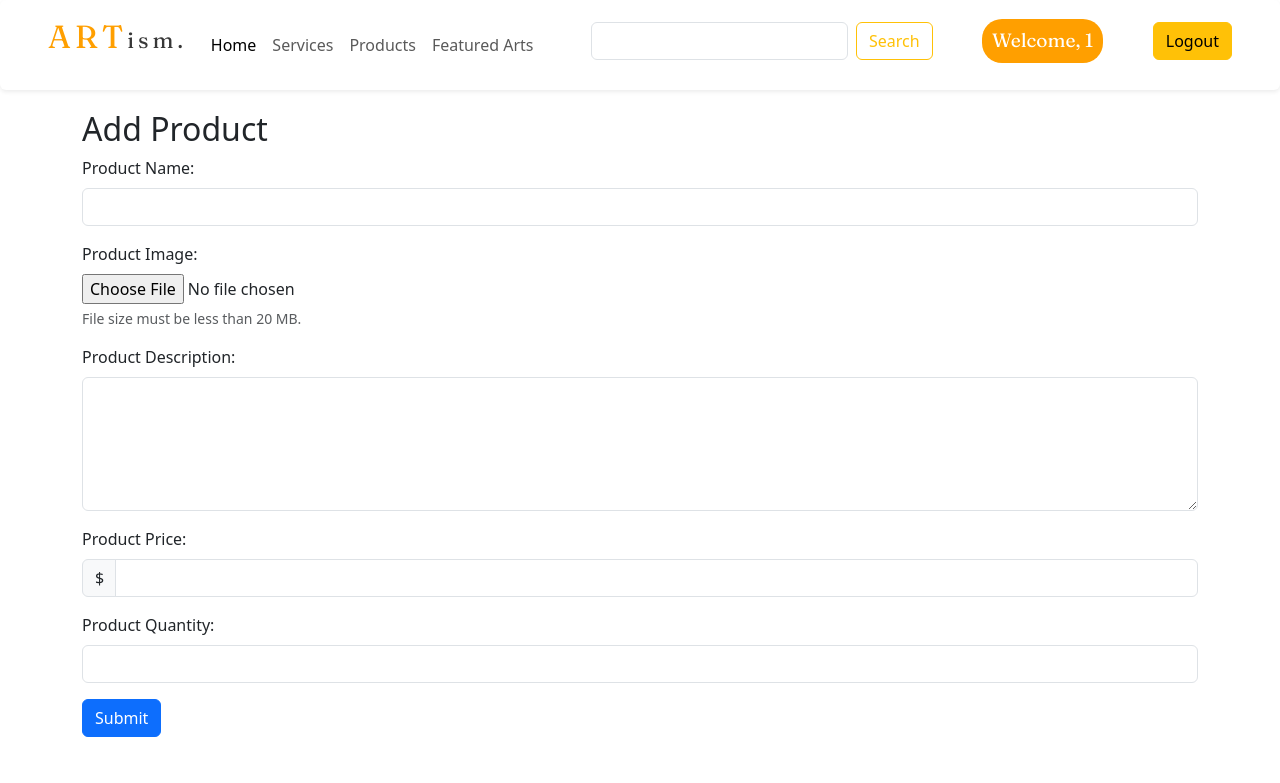
After one commit to ishraqfatin/webApp, a PHP site: page /addProduct.php in a window 1280 px wide. The commit adds this page. Shown: the top 783 px of the page. Run offline with PHP 8.4, Linux system fonts and the light colour scheme; the visitor is signed in with stand-in values (Sample User, id 1); some web fonts are replaced.

Commit message:
feat: login, homepage, product page, session based acitvity added.

```diff
--- /dev/null
+++ b/addProduct.php
@@ -0,0 +1,121 @@
+<?php
+include('session.php');
+
+if (!isset($_SESSION['login_user']) || empty($_SESSION['login_user'])) {
+	header("Location: ./login_page/login.php");
+	exit;
+}
+
+// Check if the form was submitted
+if ($_SERVER["REQUEST_METHOD"] == "POST") {
+	include 'connect.php';
+	// Retrieve the form data
+	$name = $_POST["name"];
+	$image = $_FILES["image"];
+	$description = $_POST["description"];
+	$price = $_POST["price"];
+	$quantity = $_POST["quantity"];
+	$userId = $_SESSION['login_id'];
+
+	// Check if the image file is valid and move it to the server
+	$target_dir = "./uploads/";
+	$target_file = $target_dir . basename($image["name"]);
+	$imageFileType = strtolower(pathinfo($target_file, PATHINFO_EXTENSION));
+	$uploadOk = 1;
+	// Check if image file is a actual image or fake image
+	if (isset($_POST["submit"])) {
+		$check = getimagesize($image["tmp_name"]);
+		if ($check !== false) {
+			$uploadOk = 1;
+		} else {
+			echo "File is not an image.";
+			$uploadOk = 0;
+		}
+	}
+	// Check file size
+	if ($image["size"] > 20000000) {
+		echo "Sorry, your file is too large.";
+		$uploadOk = 0;
+	}
+	// Allow certain file formats
+	if (
+		$imageFileType != "jpg" && $imageFileType != "png" && $imageFileType != "jpeg"
+		&& $imageFileType != "gif"
+	) {
+		echo "Sorry, only JPG, JPEG, PNG & GIF files are allowed.";
+		$uploadOk = 0;
+	}
+	if ($uploadOk == 0) {
+		echo "Sorry, your file was not uploaded.";
+		// if everything is ok, try to upload file
+	} else {
+		if (move_uploaded_file($image["tmp_name"], $target_file)) {
+			echo "The file " . basename($image["name"]) . " has been uploaded.";
+		} else {
+			echo "Sorry, there was an error uploading your file.";
+		}
+	}
+
+	// Insert the product into the database
+	$sql = "INSERT INTO products (productName, productImage, productDescription, productPrice, productQuantity, userId)
+	VALUES ('$name', '$target_file', '$description', '$price', '$quantity', '1' )";
+	if ($con->query($sql) === TRUE) {
+		echo "New product created successfully";
+		echo $target_file;
+	} else {
+		echo "Error: " . $sql . "<br>" . $con->error;
+	}
+
+	// Close the database connection
+	$con->close();
+}
+?>
+<html>
+
+	<head>
+		<title>Add Product</title>
+		<meta charset="utf-8">
+		<meta name="viewport" content="width=device-width, initial-scale=1">
+		<link rel="stylesheet" href="https://maxcdn.bootstrapcdn.com/bootstrap/4.5.2/css/bootstrap.min.css">
+		<script src="https://ajax.googleapis.com/ajax/libs/jquery/3.5.1/jquery.min.js"></script>
+		<script src="https://cdnjs.cloudflare.com/ajax/libs/popper.js/1.16.0/umd/popper.min.js"></script>
+		<script src="https://maxcdn.bootstrapcdn.com/bootstrap/4.5.2/js/bootstrap.min.js"></script>
+	</head>
+
+	<body>
+		<?php include 'userNav.php' ?>
+		<div class="container" style="margin-top:20px">
+			<h2>Add Product</h2>
+			<form action="" method="post" enctype="multipart/form-data">
+				<div class="form-group">
+					<label for="name">Product Name:</label>
+					<input type="text" class="form-control" id="name" name="name" required>
+				</div>
+				<div class="form-group">
+					<label for="image">Product Image:</label>
+					<input type="file" class="form-control-file" id="image" name="image" accept="image/*" required>
+					<small class="form-text text-muted">File size must be less than 20 MB.</small>
+				</div>
+				<div class="form-group">
+					<label for="description">Product Description:</label>
+					<textarea class="form-control" id="description" name="description" rows="5" required></textarea>
+				</div>
+				<div class="form-group">
+					<label for="price">Product Price:</label>
+					<div class="input-group mb-3">
+						<div class="input-group-prepend">
+							<span class="input-group-text">$</span>
+						</div>
+						<input type="number" class="form-control" id="price" name="price" min="0.01" step="0.01" required>
+					</div>
+				</div>
+				<div class="form-group">
+					<label for="quantity">Product Quantity:</label>
+					<input type="number" class="form-control" id="quantity" name="quantity" min="1" required>
+				</div>
+				<button type="submit" class="btn btn-primary">Submit</button>
+			</form>
+		</div>
+	</body>
+
+</html>
--- /dev/null
+++ b/connect.php
@@ -0,0 +1,19 @@
+<?php
+/* Find Mistakes in your code or Database connection */
+/* Enable Show Errors From Apache Server */
+/* Try Debugging */
+ini_set('display_errors', 1);
+ini_set('display_startup_errors', 1);
+error_reporting(E_ALL);
+/* Check Your .htaccess for errors try emptying it for a while */
+// 1
+// http error 500 - php filePHP By LoneWolf_sage on Mar 17 2022 DonateThankCommentSuggest EditShare
+//500 Internal Server Error is shown if your php code has fatal errors but error displaying is switched off. You may try this to see the error itself instead of 500 error page:
+
+//In your php file:
+// ini_set('display_errors', 1);
+$con = mysqli_connect("localhost", "root", "", "artismdb");
+if (!$con) {
+	die("cannot connect to server");
+}
+?>
--- a/registration_page/styles.css
+++ b/registration_page/styles.css
@@ -187,6 +187,7 @@ input {
 	#card {
 		flex-direction: column;
 		min-width: 0;
+		height: 900px;
 		width: 80vw;
 	}
 	#section-2 {
--- /dev/null
+++ b/session.php
@@ -0,0 +1,28 @@
+<?php
+include('connect.php');
+session_start();
+// $login_session;
+// if (!isset($_SESSION['login_user'])) {
+// 	$login_session = "Guest";
+// } else {
+
+$userName = $_SESSION['login_user'];
+// $userId = $_SESSION['login_id'];
+$ses_sql = mysqli_query($con, "select userId, userName from users where userName = '$userName'");
+
+$row = mysqli_fetch_array($ses_sql, MYSQLI_ASSOC);
+
+if ($row > 0) {
+	$login_session = $row['userName'];
+	$login_id = $row['userId'];
+}
+// }
+
+// if (!isset($_SESSION['login_user'])) {
+// 	header("location: ./login_page/login.php");
+// 	die();
+// } else {
+// 	header("location: ./index.php");
+// 	die();
+// }
+?>
--- a/style.css
+++ b/style.css
@@ -51,6 +51,14 @@ body {
 	object-fit: cover;
 	width: 50%;
 }
+.welcome-nav {
+	font-family: "Fraunces";
+	font-size: 1.2rem;
+	background-color: var(--accent);
+	padding: 10px;
+	border-radius: 20px;
+	color: #ffffff;
+}
 
 .inner {
 	width: 100%;
@@ -81,6 +89,64 @@ body {
 	font-weight: 600;
 	margin-top: 5px;
 }
+.gallery {
+	display: flex;
+	flex-direction: column;
+	justify-content: center;
+	align-items: center;
+	max-width: 1080px;
+	margin: 50px auto;
+}
+
+/* CARD */
+
+.card {
+	transition: 0.3s;
+}
+/* .card:hover {
+	transform: scale(1.02);
+} */
+.card-link {
+	color: #172337;
+}
+.card-img-top {
+	width: 100%;
+	height: 30vh;
+	object-fit: cover;
+}
+.card-text {
+	border: 1px dashed rgba(0, 0, 0, 0.24);
+	border-radius: 5px;
+	padding: 10px;
+	height: 200px;
+	overflow-y: scroll;
+}
+.order-btn {
+	margin-top: 10px;
+}
+.btn-info {
+	background-color: #ff9f00;
+	border: none;
+}
+.btn-info:hover {
+	background-color: #172337;
+	color: aliceblue;
+}
+.name-link {
+	color: #ff9f00;
+	border-radius: 5px;
+	text-align: center;
+	transition: 0.2s;
+}
+.name-link:hover {
+	background-color: #172337cd;
+}
+.d-flex {
+	margin-bottom: 8px;
+}
+/* .logout-btn { */
+/* margin-left: 8px; */
+/* } */
 
 @media screen and (max-width: 985px) {
 	.welcome {
--- /dev/null
+++ b/userNav.php
@@ -0,0 +1,60 @@
+<html lang="en">
+
+	<head>
+		<meta charset="UTF-8" />
+		<meta http-equiv="X-UA-Compatible" content="IE=edge" />
+		<meta name="viewport" content="width=device-width, initial-scale=1.0" />
+		<title>ARTISM</title>
+		<link href="https://fonts.googleapis.com/css?family=Fraunces" rel="stylesheet" type="text/css" />
+		<link href="https://cdn.jsdelivr.net/npm/bootstrap@5.3.0-alpha3/dist/css/bootstrap.min.css" rel="stylesheet"
+			integrity="sha384-KK94CHFLLe+nY2dmCWGMq91rCGa5gtU4mk92HdvYe+M/SXH301p5ILy+dN9+nJOZ" crossorigin="anonymous">
+		<link rel="stylesheet" href="style.css" />
+	</head>
+
+	<body>
+		<!--NAVIGATION BAR-->
+		<nav class="navbar sticky-top navbar-expand-lg shadow-sm rounded">
+			<div class="container-fluid px-5">
+				<a class="navbar-brand" href="#">
+					<p class="logo"><span id="a1">ART</span>ism.</p>
+				</a>
+				<button class="navbar-toggler" type="button" data-bs-toggle="collapse" data-bs-target="#navbarSupportedContent"
+					aria-controls="navbarSupportedContent" aria-expanded="false" aria-label="Toggle navigation">
+					<span class="navbar-toggler-icon"></span>
+				</button>
+				<div class="collapse navbar-collapse justify-content-between " id="navbarSupportedContent">
+					<ul class="navbar-nav">
+						<li class="nav-item">
+							<a class="nav-link active" aria-current="page" href="./index.php">Home</a>
+						</li>
+						<li class="nav-item">
+							<a class="nav-link" href="./services_page/services.html">Services</a>
+						</li>
+						<li class="nav-item">
+							<a class="nav-link" href="./addProduct.php">Products</a>
+						</li>
+						<li class="nav-item">
+							<a class="nav-link" href="./index.php#gallery">Featured Arts</a>
+						</li>
+					</ul>
+					<form class="d-flex" role="search" action="" method="get">
+						<input class="form-control me-2" type="text" id="search" name="search">
+						<button class="btn btn-outline-warning" type="submit">Search</button>
+					</form>
+					<h2 class="welcome-nav">Welcome, <span>
+							<?php echo $login_id;
+							?>
+						</span>
+					</h2>
+					<div class="d-flex">
+						<a class="btn btn-warning logout-btn" href="./logout.php">Logout</a>
+					</div>
+				</div>
+			</div>
+		</nav>
+	</body>
+	<script src="https://cdn.jsdelivr.net/npm/bootstrap@5.3.0-alpha3/dist/js/bootstrap.bundle.min.js"
+		integrity="sha384-ENjdO4Dr2bkBIFxQpeoTz1HIcje39Wm4jDKdf19U8gI4ddQ3GYNS7NTKfAdVQSZe"
+		crossorigin="anonymous"></script>
+
+</html>
```
Also changed, not shown: index.php (+85 -65 lines), login_page/login.php (+30 -2 lines), logout.php (added, +9 -0 lines), navBar.php (added, +67 -0 lines), registration_page/registration.php (+21 -17 lines), search.php (added, +28 -0 lines), uploads/2560x1440-the-valley-minimal-4k_1596932776.jpg (added), uploads/93f45708ae89b9702ba43290f843b201.jpg (added), uploads/ea4f785a992e056cdeed7a1c201fc7aa.jpg (added), uploads/moonsky-wallpaper-2160x1440_40.jpg (added), uploads/solar-system-3840x2400-10296.jpg (added), uploads/wp9378528-dave2d-wallpapers.jpg (added), 1 other file.
